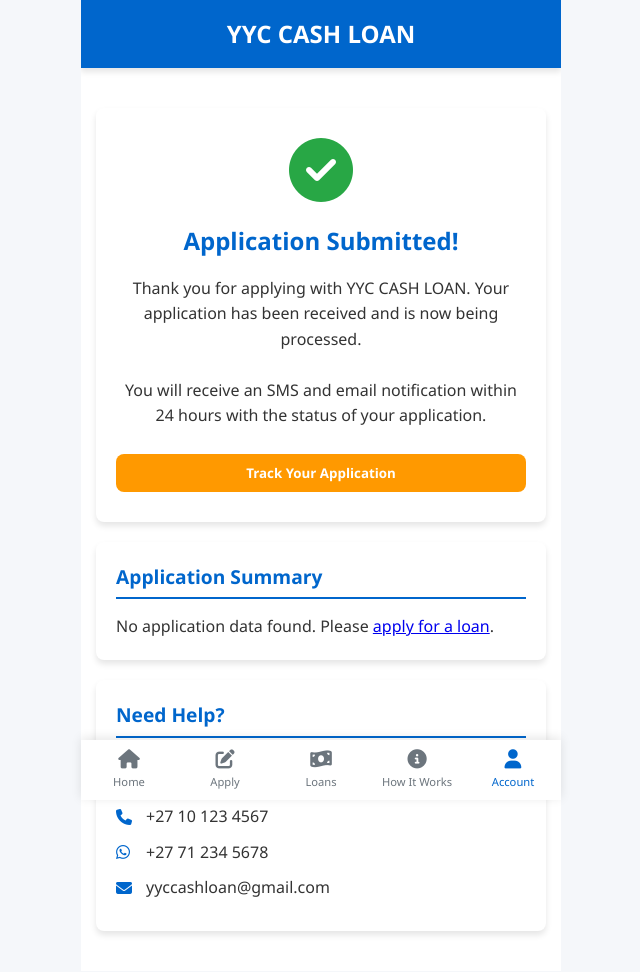
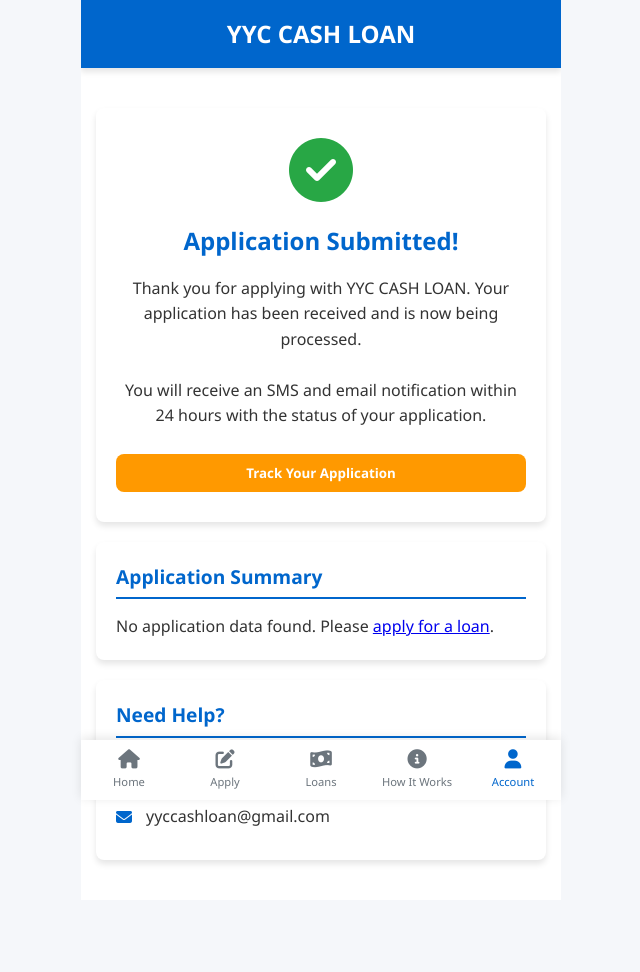
Before and after one commit to SoftrIn6/ccloan, a plain HTML site: page complete.html in a window 1280 px wide. Shown: the whole page, without its empty margins (319-959 px from the left). Drawn offline with Linux system fonts and the light colour scheme.

Commit message:
Update complete.html

```diff
--- a/complete.html
+++ b/complete.html
@@ -229,14 +229,6 @@
                 <h3 class="section-title">Need Help?</h3>
                 <p>If you have any questions about your application, please contact us:</p>
                 <div class="contact-item">
-                    <i class="fas fa-phone"></i>
-                    <span>+27 10 123 4567</span>
-                </div>
-                <div class="contact-item">
-                    <i class="fab fa-whatsapp"></i>
-                    <span>+27 71 234 5678</span>
-                </div>
-                <div class="contact-item">
                     <i class="fas fa-envelope"></i>
                     <span>yyccashloan@gmail.com</span>
                 </div>
```
